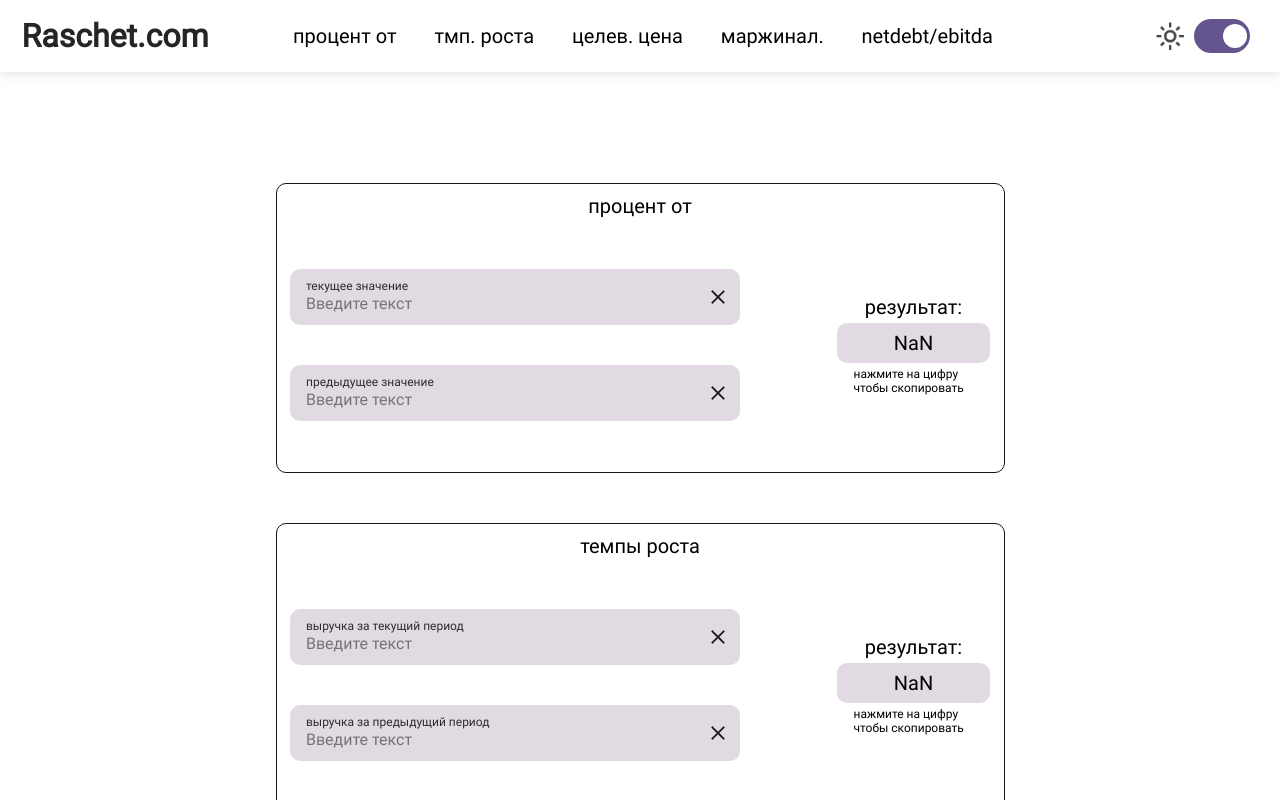
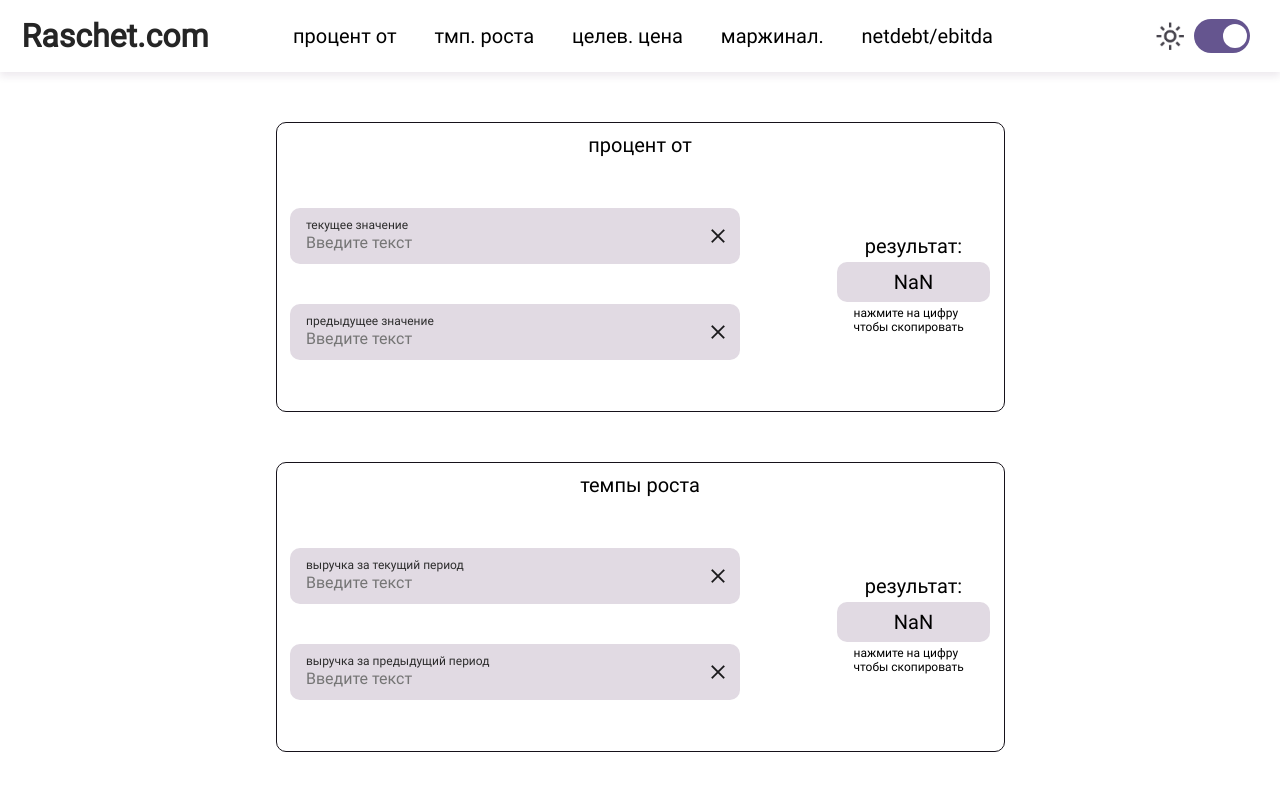
Before and after one commit to Jhn611/raschet, a Vue app: page / in a window 1280 px wide. Shown: the top 800 px of the page. Built offline with nearby package versions, Linux system fonts and the light colour scheme.

Commit message:
first commit

```diff
--- a/src/main.css
+++ b/src/main.css
@@ -164,7 +164,7 @@ input::-webkit-inner-spin-button {
 }
 
 .empty_card {
-  height: 111px;
+  height: 50px;
 }
 
 .card {
--- a/src/main.sass
+++ b/src/main.sass
@@ -145,7 +145,7 @@ input::-webkit-inner-spin-button
     height: 28px
 
 .empty_card
-    height: 111px
+    height: 50px
 
 .card
     scroll-margin-top: 100px
```
Also changed, not shown: 5 other files (tests, documents, lock files or other folders).
